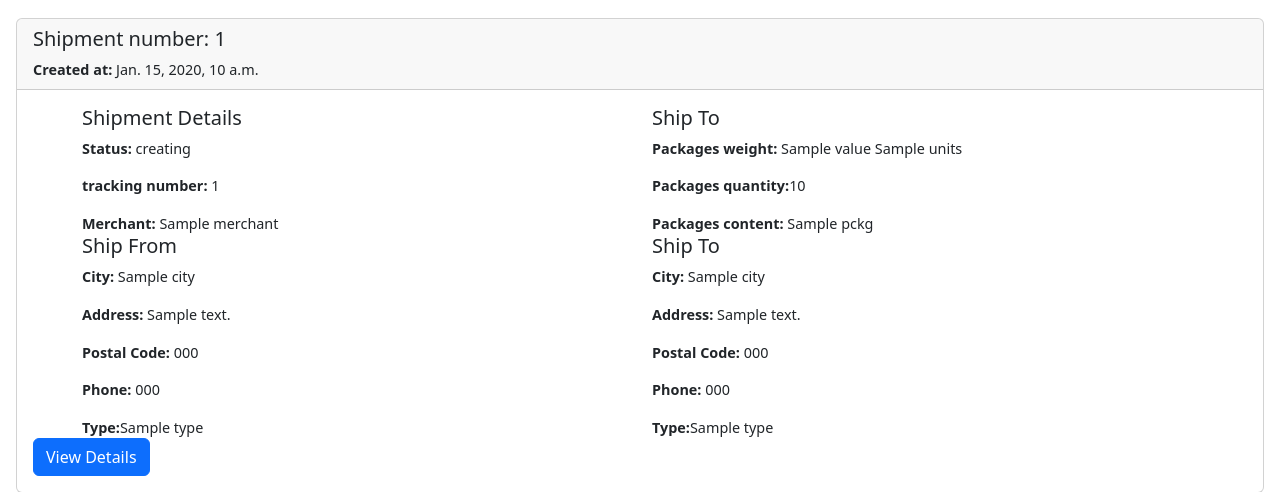
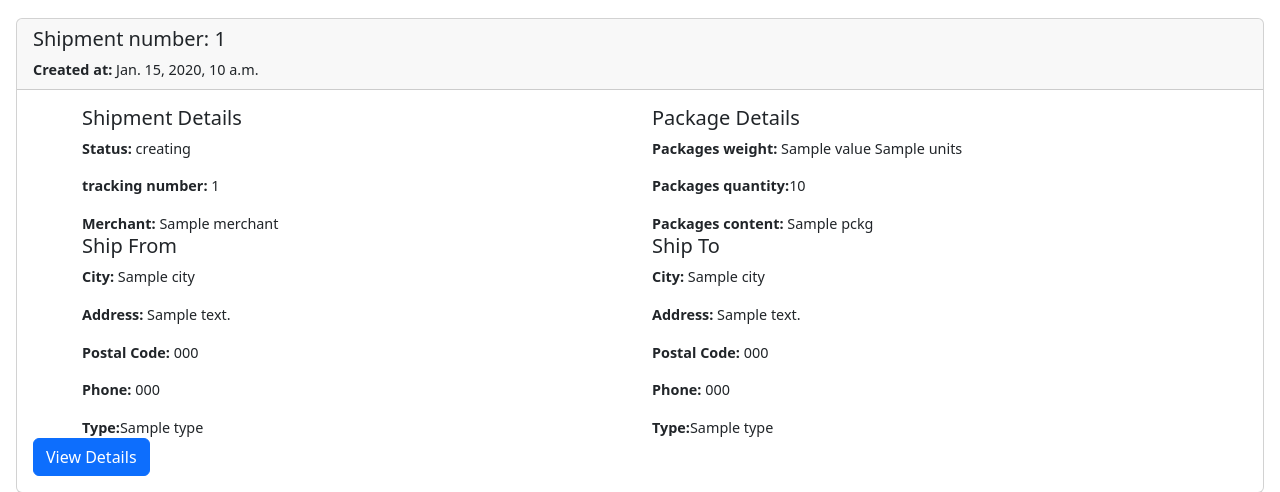
Before and after one commit to zaidalshreef/shipments, a Django app: template shipments/templates/home.html in a window 1280 px wide. Shown: the part 198-690 px from the top of the page. Run offline with Django 5.2, Linux system fonts and the light colour scheme; the template is opened without the code that fills it: most values are stand-ins (such as "Sample title", 1, 10 or a date in 2020); data that the repository does not hold is empty; some libraries are stand-ins or nearby versions.

Commit message:
Home 119

```diff
--- a/shipments/templates/home.html
+++ b/shipments/templates/home.html
@@ -34,7 +34,7 @@ Home
 
                     <div class="col">
 
-                        <h5 class="title">Ship To</h5>
+                        <h5 class="title">Package Details </h5>
                         {% for pckg in shipment.packages %}
                         <p class="card-text"><strong>Packages weight:</strong> {{ pckg.weight.value }} {{ pckg.weight.units }}</p>
                         <p class="card-text"><strong>Packages quantity:</strong>{{ pckg.quantity }}</p>
```
